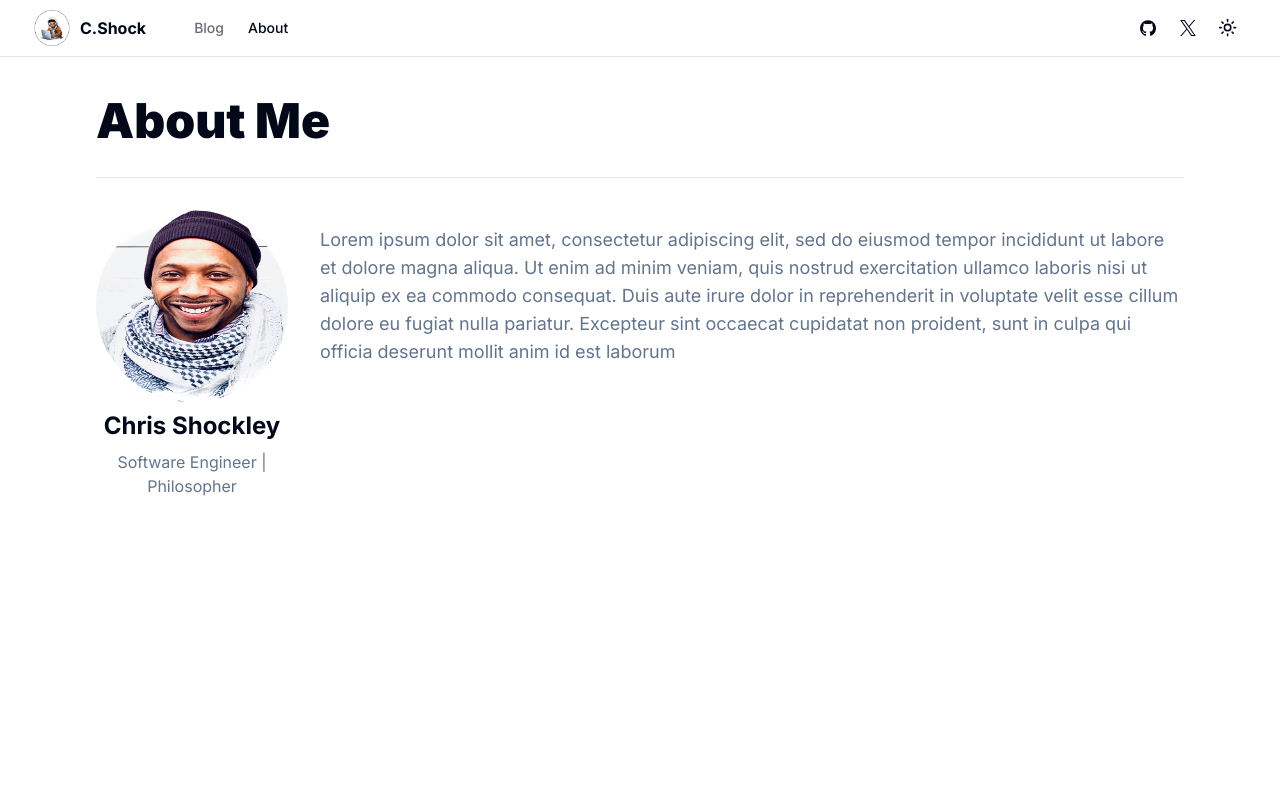
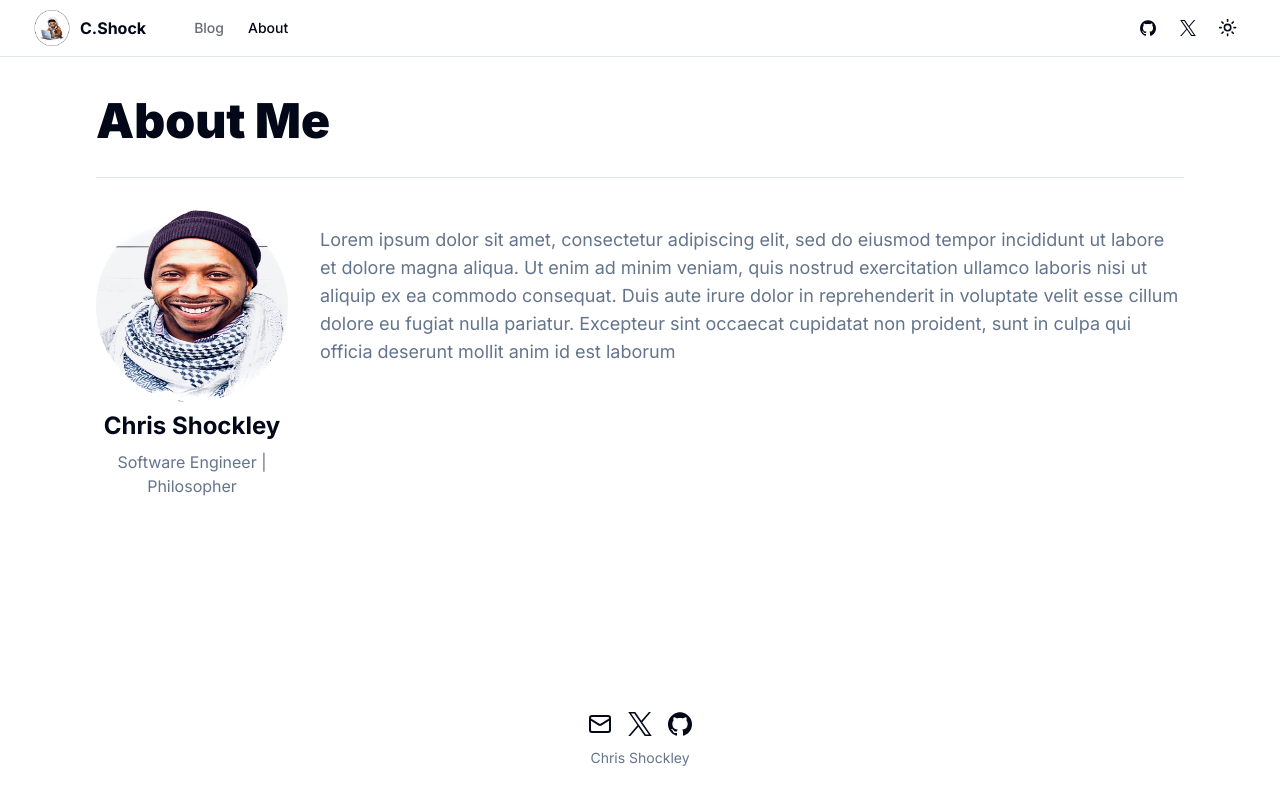
Before and after one commit to cshocksr3/cishocksr.com, a Next.js app: page /about in a window 1280 px wide. Built offline with nearby package versions, Linux system fonts and the light colour scheme; no server answers.

Commit message:
site ready for initial deployment

```diff
--- a/app/blog/[...slug]/page.tsx
+++ b/app/blog/[...slug]/page.tsx
@@ -2,6 +2,8 @@
 import { MDXContent } from "@/components/mdxComponents";
 import { notFound } from "next/navigation";
 import "@/styles/mdx.css";
+import { Metadata } from "next";
+import { siteConfig, SiteConfig } from "@/config/site";
 
 interface PostPageProps {
   params: {
@@ -14,6 +16,45 @@
   const post = posts.find((post) => post.slugAsParams === slug);
 
   return post;
+}
+
+export async function generateMetadata({
+  params,
+}: PostPageProps): Promise<Metadata> {
+  const post = await getPostFromParams(params);
+
+  if (!post) {
+    return {};
+  }
+
+  const ogSearchParams = new URLSearchParams();
+  ogSearchParams.set("title", post.title);
+
+  return {
+    title: post.title,
+    description: post.description,
+    authors: { name: siteConfig.author },
+    openGraph: {
+      title: post.title,
+      description: post.description,
+      type: "article",
+      url: post.slug,
+      images: [
+        {
+          url: `/api/og?${ogSearchParams.toString()}`,
+          width: 1200,
+          height: 630,
+          alt: post.title,
+        },
+      ],
+    },
+    twitter: {
+      card: "summary_large_image",
+      title: post.title,
+      description: post.description,
+      images: [`/api/og?${ogSearchParams.toString()}`],
+    },
+  };
 }
 
 export async function generateStaticParams(): Promise<
--- a/app/layout.tsx
+++ b/app/layout.tsx
@@ -1,15 +1,25 @@
-import type { Metadata } from "next";
+import type { Metadata, Viewport } from "next";
 import { Inter } from "next/font/google";
 import "./globals.css";
 import { cn } from "@/lib/utils";
 import Header from "@/components/header";
 import { Providers } from "@/components/providers";
+import { siteConfig } from "@/config/site";
+import Footer from "@/components/footer";
 
 const inter = Inter({ subsets: ["latin"], variable: "--font-sans" });
 
 export const metadata: Metadata = {
   title: "Create Next App",
   description: "Generated by create next app",
+  metadataBase: new URL(process.env.NEXT_PUBLIC_SITE_URL ?? siteConfig.url),
+};
+
+export const viewport: Viewport = {
+  themeColor: [
+    { media: "(prefers-color-scheme: light)", color: "white" },
+    { media: "(prefers-color-scheme: dark)", color: "black" },
+  ],
 };
 
 export default function RootLayout({
@@ -29,6 +39,7 @@
           <div className="relative flex min-h-dvh flex-col bg-background">
             <Header />
             <main className="flex-1">{children}</main>
+            <Footer />
           </div>
         </Providers>
       </body>
--- /dev/null
+++ b/components/footer.tsx
@@ -0,0 +1,32 @@
+import { siteConfig } from "@/config/site";
+import { Icons } from "./icons";
+import { Mail } from "lucide-react";
+
+const Footer = () => {
+  return (
+    <footer>
+      <div className="mb-6 mt-14 flex flex-col items-center">
+        <div className="mb-3 flex space-x-4">
+          <a target="_blank" rel="noreferrer" href="mailto:shock@cishocksr.com">
+            <span className="sr-only">Mail</span>
+            <Mail className="h-6 w-6" />
+          </a>
+          <a target="_blank" rel="noreferrer" href={siteConfig.links.twitter}>
+            <span className="sr-only">Twitter</span>
+            <Icons.twitter className="h-6 w-6" />
+          </a>
+          <a target="_blank" rel="noreferrer" href={siteConfig.links.github}>
+            <span className="sr-only">GitHub</span>
+            <Icons.gitHub className="h-6 w-6" />
+          </a>
+        </div>
+        <div className="mb-2 flex space-x-2 text-sm text-muted-foreground">
+          <a href={siteConfig.links.personalSite} target="_blank">
+            {siteConfig.author}
+          </a>
+        </div>
+      </div>
+    </footer>
+  );
+};
+export default Footer;
```
